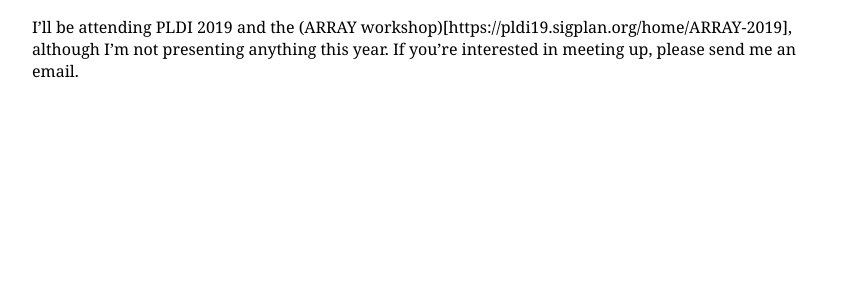
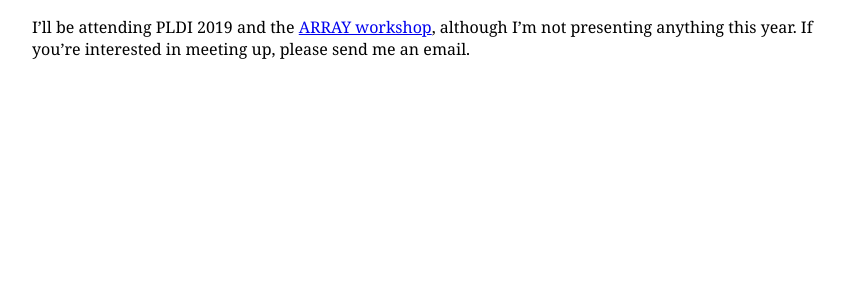
Before and after one commit to krzysz00/kdrewniak.com, a Jekyll site: the page built from _posts/2019-06-22-pldi-array.md, in a window 1280 px wide. Shown: the top 300 px of the page, without its empty margins (208-1053 px from the left). Built offline with Jekyll 4.4.1, drawn with Linux system fonts in a browser that asks for light colours; our own code applies the rules of GitHub Pages for plain Markdown files.

Commit message:
Fix ARRAY link

```diff
--- a/_posts/2019-06-22-pldi-array.md
+++ b/_posts/2019-06-22-pldi-array.md
@@ -1,4 +1,4 @@
 ---
 ---
-I'll be attending PLDI 2019 and the (ARRAY workshop)[https://pldi19.sigplan.org/home/ARRAY-2019], although I'm not presenting anything this year.
+I'll be attending PLDI 2019 and the [ARRAY workshop](https://pldi19.sigplan.org/home/ARRAY-2019), although I'm not presenting anything this year.
 If you're interested in meeting up, please send me an email.
```
